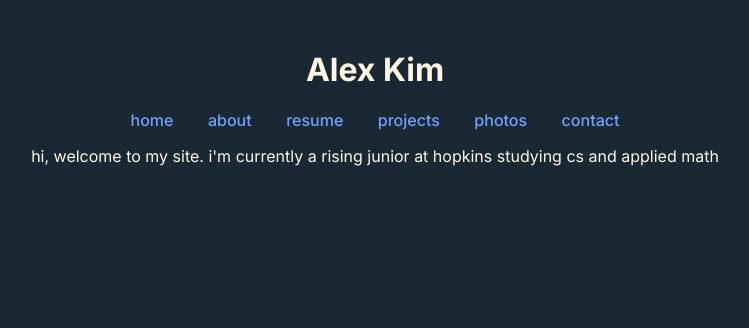
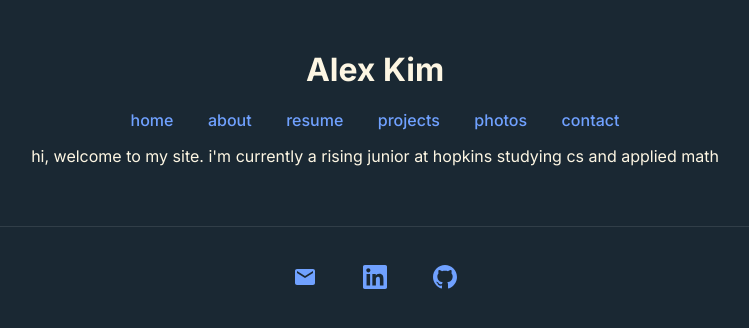
Before and after one commit to dkim232/dkim232.github.io, a Jekyll site: the page built from index.html, in a window 1280 px wide. Shown: the top 328 px of the page, without its empty margins (265-1014 px from the left). Built offline with Jekyll 4.4.1, drawn with Linux system fonts in a browser that asks for light colours.

Commit message:
footer created

```diff
--- a/_layouts/default.html
+++ b/_layouts/default.html
@@ -33,6 +33,31 @@
               .site-nav a:hover {
         text-decoration: underline;
       }
+
+      .site-footer {
+        margin-top: 60px;
+        padding: 30px 0;
+        border-top: 1px solid rgba(255, 255, 255, 0.1);
+      }
+
+      .social-icons {
+        display: flex;
+        justify-content: center;
+        gap: 30px;
+      }
+
+      .social-icons a {
+        color: #70a1ff;
+        transition: all 0.2s ease;
+        padding: 8px;
+        border-radius: 6px;
+      }
+
+      .social-icons a:hover {
+        color: #fdf6e3;
+        background-color: rgba(112, 161, 255, 0.1);
+        transform: translateY(-2px);
+      }
       </style>
     </head>
 
@@ -55,8 +80,24 @@
       {{ content }}
     </main>
 
-      <!-- <footer class="site-footer">
-        &copy; {{ site.time | date: "%Y" }} {{ site.title }}
-      </footer> -->
+    <footer class="site-footer">
+      <div class="social-icons">
+        <a href="mailto:dkim232@jh.edu" target="_blank" aria-label="Email">
+          <svg width="24" height="24" viewBox="0 0 24 24" fill="currentColor">
+            <path d="M20 4H4c-1.1 0-1.99.9-1.99 2L2 18c0 1.1.9 2 2 2h16c1.1 0 2-.9 2-2V6c0-1.1-.9-2-2-2zm0 4l-8 5-8-5V6l8 5 8-5v2z"/>
+          </svg>
+        </a>
+        <a href="https://www.linkedin.com/in/dkim232" target="_blank" aria-label="LinkedIn">
+          <svg width="24" height="24" viewBox="0 0 24 24" fill="currentColor">
+            <path d="M20.447 20.452h-3.554v-5.569c0-1.328-.027-3.037-1.852-3.037-1.853 0-2.136 1.445-2.136 2.939v5.667H9.351V9h3.414v1.561h.046c.477-.9 1.637-1.85 3.37-1.85 3.601 0 4.267 2.37 4.267 5.455v6.286zM5.337 7.433c-1.144 0-2.063-.926-2.063-2.065 0-1.138.92-2.063 2.063-2.063 1.14 0 2.064.925 2.064 2.063 0 1.139-.925 2.065-2.064 2.065zm1.782 13.019H3.555V9h3.564v11.452zM22.225 0H1.771C.792 0 0 .774 0 1.729v20.542C0 23.227.792 24 1.771 24h20.451C23.2 24 24 23.227 24 22.271V1.729C24 .774 23.2 0 22.222 0h.003z"/>
+          </svg>
+        </a>
+        <a href="https://github.com/dkim232" target="_blank" aria-label="GitHub">
+          <svg width="24" height="24" viewBox="0 0 24 24" fill="currentColor">
+            <path d="M12 0c-6.626 0-12 5.373-12 12 0 5.302 3.438 9.8 8.207 11.387.599.111.793-.261.793-.577v-2.234c-3.338.726-4.033-1.416-4.033-1.416-.546-1.387-1.333-1.756-1.333-1.756-1.089-.745.083-.729.083-.729 1.205.084 1.839 1.237 1.839 1.237 1.07 1.834 2.807 1.304 3.492.997.107-.775.418-1.305.762-1.604-2.665-.305-5.467-1.334-5.467-5.931 0-1.311.469-2.381 1.236-3.221-.124-.303-.535-1.524.117-3.176 0 0 1.008-.322 3.301 1.23.957-.266 1.983-.399 3.003-.404 1.02.005 2.047.138 3.006.404 2.291-1.552 3.297-1.23 3.297-1.23.653 1.653.242 2.874.118 3.176.77.84 1.235 1.911 1.235 3.221 0 4.609-2.807 5.624-5.479 5.921.43.372.823 1.102.823 2.222v3.293c0 .319.192.694.801.576 4.765-1.589 8.199-6.086 8.199-11.386 0-6.627-5.373-12-12-12z"/>
+          </svg>
+        </a>
+      </div>
+    </footer>
   </body>
 </html>
```
Lines whose indentation alone changed are shown as unchanged.
